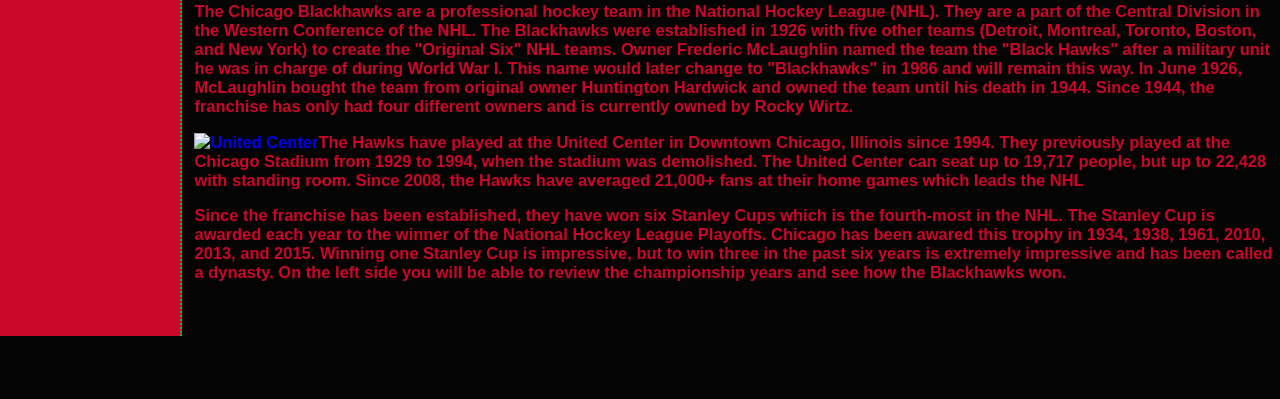
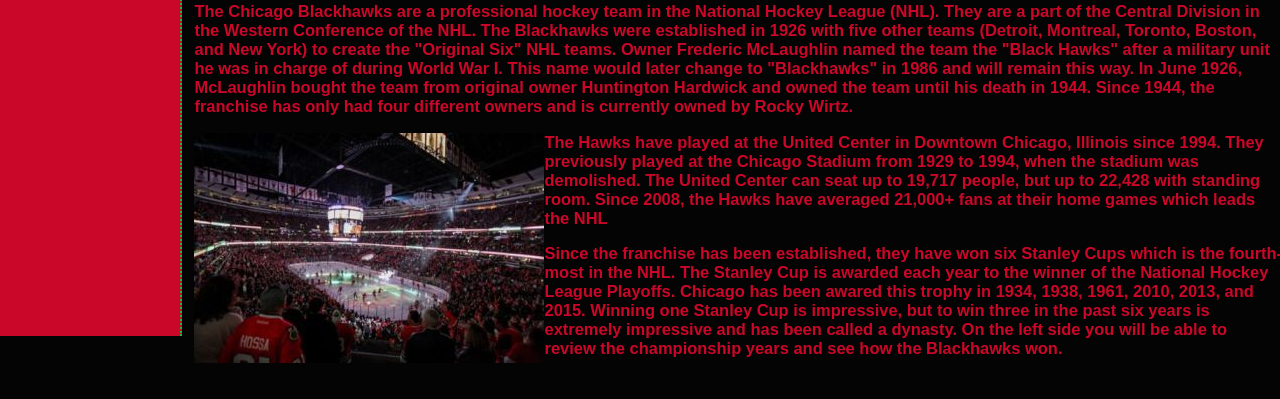
Before and after one commit to ayates58/ayates58.github.io, a plain HTML site: page index.html in a window 1280 px wide. Shown: the part 464-863 px from the top of the page. Before the commit the page ends 800 px from the top, so only its background shows below. Drawn offline with Linux system fonts and the light colour scheme.

Commit message:
Update index.html picture code

```diff
--- a/index.html
+++ b/index.html
@@ -56,7 +56,7 @@
             <div id="middle">
                 <p class="h"> The Chicago Blackhawks are a professional hockey team in the National Hockey League (NHL). They are a part of the Central Division in the Western Conference of the NHL. The Blackhawks were established in 1926 with five other teams (Detroit, Montreal, Toronto, Boston, and New York) to create the "Original Six" NHL teams. Owner Frederic McLaughlin named the team the "Black Hawks" after a military unit he was in charge of during World War I. This name would later change to "Blackhawks" in 1986 and will remain this way. In June 1926, McLaughlin bought the team from original owner Huntington Hardwick and owned the team until his death in 1944. Since 1944, the franchise has only had four different owners and is currently owned by Rocky Wirtz.
                 </p>
-                <a href="images/bigUC.jpg" target="blank"><img class="me" src="images/smallUC.jpg" alt="United Center" style="float:left;"/></a>
+                <a href="bigUC.jpg" target="blank"><img class="me" src="smallUC.jpg" alt="United Center" style="float:left;"/></a>
                 <p class="h">The Hawks have played at the United Center in Downtown Chicago, Illinois since 1994. They previously played at the Chicago Stadium from 1929 to 1994, when the stadium was demolished. The United Center can seat up to 19,717 people, but up to 22,428 with standing room. Since 2008, the Hawks have averaged 21,000+ fans at their home games which leads the NHL </p>
 
                 <p class="h"> Since the franchise has been established, they have won six Stanley Cups which is the fourth-most in the NHL. The Stanley Cup is awarded each year to the winner of the National Hockey League Playoffs. Chicago has been awared this trophy in 1934, 1938, 1961, 2010, 2013, and 2015. Winning one Stanley Cup is impressive, but to win three in the past six years is extremely impressive and has been called a dynasty. On the left side you will be able to review the championship years and see how the Blackhawks won.</p>
```
